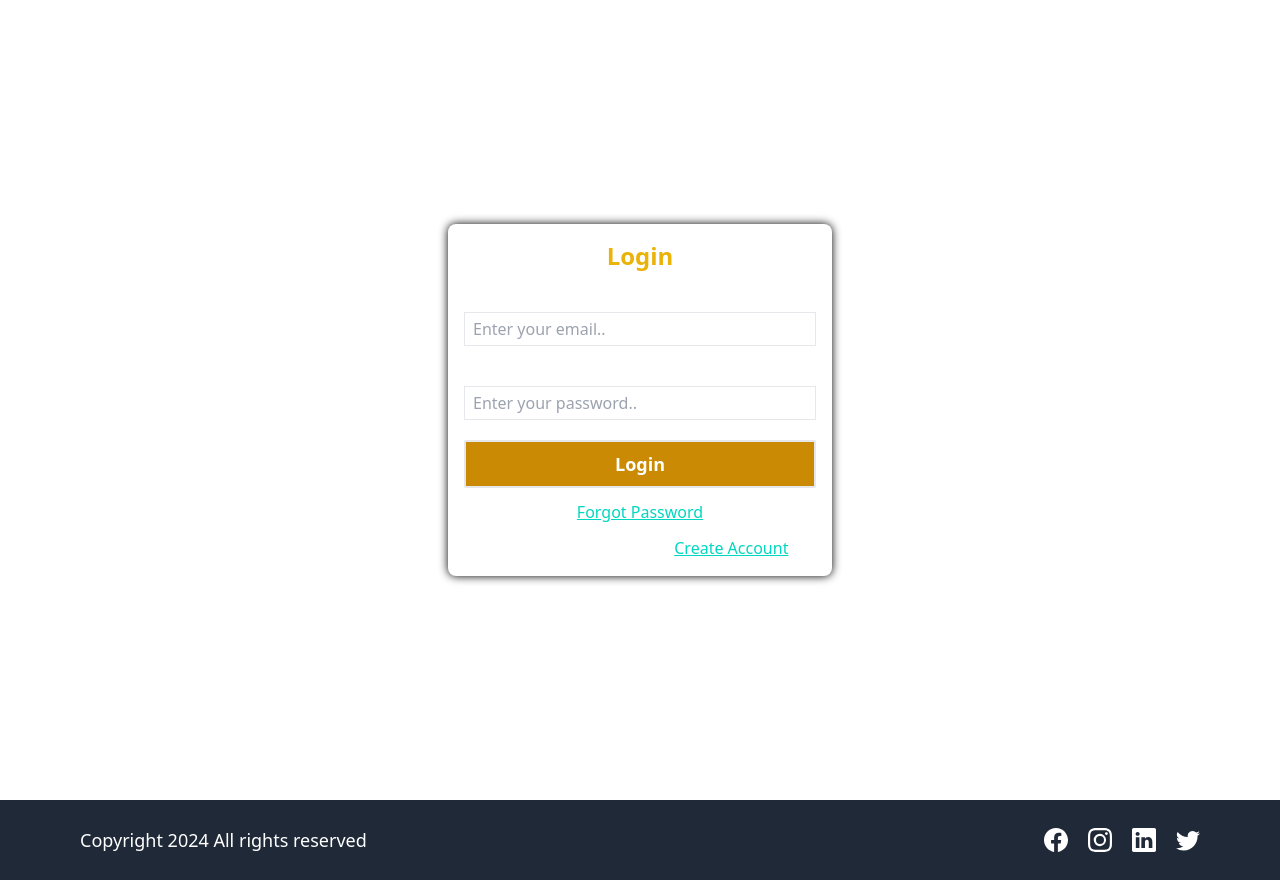
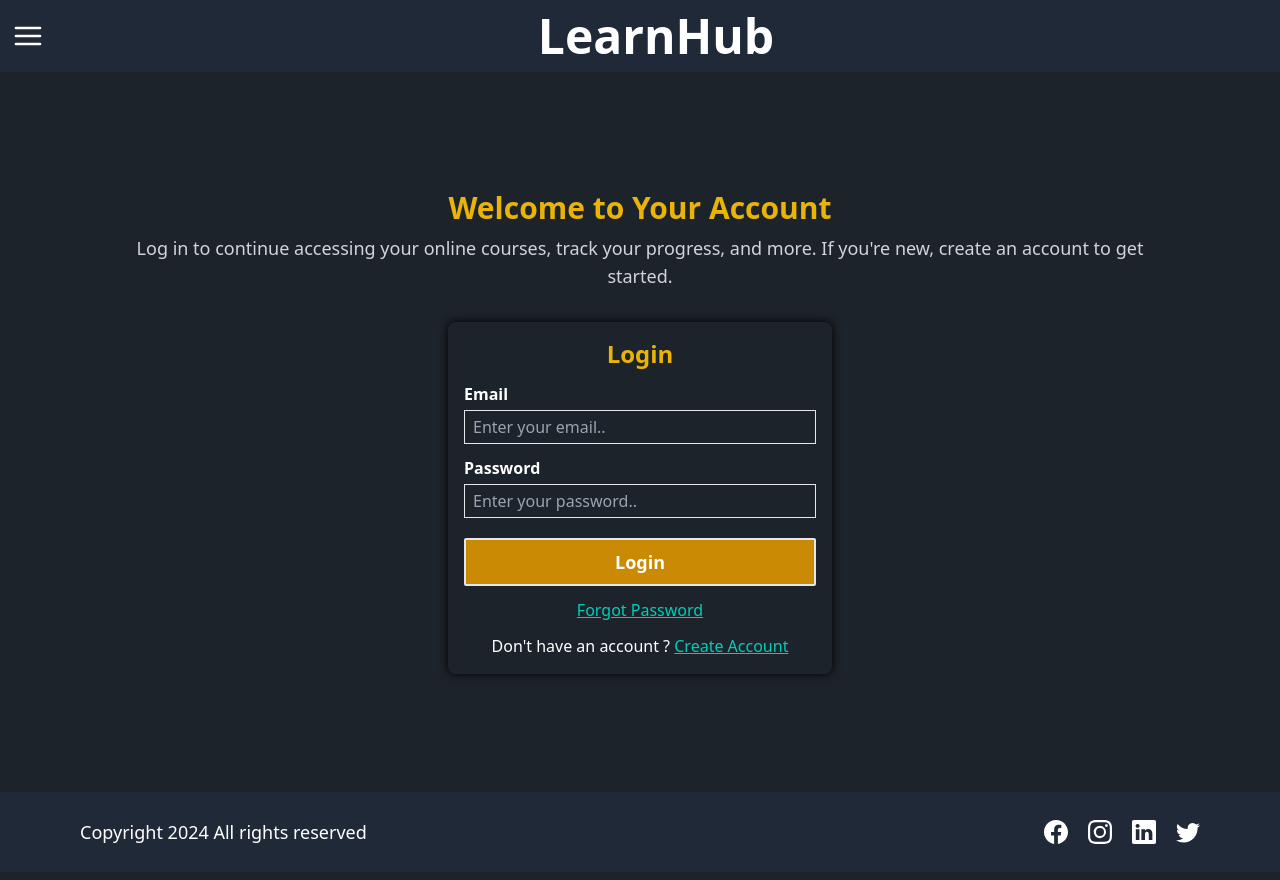
Before and after one commit to Roshan21p/LMS-Frontend, a React (Vite) app: page /auth/login in a window 1280 px wide. Built offline with nearby package versions, Linux system fonts and the light colour scheme; no server answers.

Commit message:
Added code changes

```diff
--- a/src/Layouts/HomeLayout.jsx
+++ b/src/Layouts/HomeLayout.jsx
@@ -59,15 +59,24 @@ const HomeLayout = ({ children }) => {
   };
 
   return (
-    <div className="min-h-[90vh]">
+    <div className="min-h-[90vh] w-full">
+      {/* Top Section with Hamburger and Title */}
+      <div className="flex justify-between items-center p-3 text-white bg-gray-800">
+        {/* Hamburger icon on the left */}
+        <label htmlFor="my-drawer" className="cursor-pointer">
+          <FiMenu onClick={changeWidth} size={32} className="font-bold text-white" />
+        </label>
+
+        {/* LearnHub Title (Centered) */}
+        <Link
+          to="/"
+          className="mx-auto text-3xl md:text-5xl font-bold text-center text-white hover:text-yellow-500"
+        >
+          LearnHub
+        </Link>
+      </div>
       <div className="drawer absolute left-0 z-50 w-fit">
         <input className="drawer-toggle" id="my-drawer" type="checkbox" />
-        <div className="drawer-content">
-          <label htmlFor="my-drawer" className="cursor-pointer relative">
-            <FiMenu onClick={changeWidth} size={'32px'} className="font-bold text-white m-4" />
-          </label>
-        </div>
-
         <div className="drawer-side w-0">
           <label htmlFor="my-drawer" className="drawer-overlay"></label>
           <ul className="menu p-4 w-48 h-[100%] sm:w-80 bg-base-200 text-base-content relative">
@@ -128,7 +137,6 @@ const HomeLayout = ({ children }) => {
           </ul>
         </div>
       </div>
-
       {children}
       <Footer />
     </div>
--- a/src/Pages/Auth/LoginPresentation.jsx
+++ b/src/Pages/Auth/LoginPresentation.jsx
@@ -5,7 +5,14 @@ import HomeLayout from '../../Layouts/HomeLayout';
 const LoginPresentation = ({ handleLogin, handleUserInput, loginData }) => {
   return (
     <HomeLayout>
-      <div className="flex overflow-x-auto items-center justify-center h-[100vh]">
+      <div className="flex flex-col items-center justify-center h-[90vh]">
+        <div className="text-center mb-8 w-full sm:w-[80%]">
+          <h1 className="text-3xl font-bold text-yellow-500">Welcome to Your Account</h1>
+          <p className="text-lg text-gray-300 mt-2">
+            Log in to continue accessing your online courses, track your progress, and more. If
+            you&apos;re new, create an account to get started.
+          </p>
+        </div>
         <form
           noValidate
           onSubmit={handleLogin}
--- a/src/Pages/Auth/SignupPresentation.jsx
+++ b/src/Pages/Auth/SignupPresentation.jsx
@@ -16,7 +16,7 @@ const SignupPresentation = ({
   const [showPassword, setShowPassword] = useState(false);
   return (
     <HomeLayout>
-      <div className="flex overflow-x-auto items-center justify-center h-[100vh]">
+      <div className="flex overflow-x-auto items-center justify-center h-[90vh]">
         <form
           noValidate
           onSubmit={createNewAccount}
--- a/src/Pages/ContactUs.jsx
+++ b/src/Pages/ContactUs.jsx
@@ -51,13 +51,20 @@ const ContactUs = () => {
   };
   return (
     <HomeLayout>
-      <div className="flex items-center justify-center h-[100vh]">
+      <div className="flex flex-col items-center justify-center min-h-[90vh]">
+        <div className="text-center mb-8 w-full sm:w-[22rem] ">
+          <h1 className="text-3xl font-bold text-yellow-500">Contact Us</h1>
+          <p className="text-lg text-gray-300 mt-2">
+            Have questions or need support? Fill out the form below, and we&apos;ll get back to you
+            as soon as possible.
+          </p>
+        </div>
         <form
           noValidate
           onSubmit={handleFormSubmit}
           className=" flex flex-col items-center justify-center gap-2 p-5 rounded-md text-white shadow-[0_0_10px_black] w-[20rem] sm:w-[22rem]"
         >
-          <h1 className="text-3xl font-semibold text-yellow-500">Contact Form</h1>
+          {/* <h1 className="text-3xl font-semibold text-yellow-500">Contact Form</h1> */}
           <div className="flex flex-col w-full gap-1">
             <label htmlFor="name" className="text-xl font-semibold">
               Name
--- a/src/Pages/HomePage.jsx
+++ b/src/Pages/HomePage.jsx
@@ -5,7 +5,6 @@ import { Link } from 'react-router-dom';
 import homePageMainImage from '../assets/Images/homePageMainImage.png';
 // Component imports
 import HomeLayout from '../Layouts/HomeLayout';
-
 const HomePage = () => {
   return (
     <HomeLayout>
--- a/src/Pages/Password/ChangePassword.jsx
+++ b/src/Pages/Password/ChangePassword.jsx
@@ -61,7 +61,7 @@ const ChangePassword = () => {
   return (
     <HomeLayout>
       {/* forget password container */}
-      <div className="flex items-center justify-center h-[100vh]">
+      <div className="flex items-center justify-center h-[90vh]">
         {/* forget password card */}
         <form
           noValidate
--- a/src/Pages/Password/ForgotPassword.jsx
+++ b/src/Pages/Password/ForgotPassword.jsx
@@ -35,7 +35,7 @@ const ForgotPassword = () => {
   return (
     <HomeLayout>
       {/* Forgot password container */}
-      <div className="flex items-center justify-center h-[100vh]">
+      <div className="flex items-center justify-center h-[90vh]">
         {/* Forgot password card*/}
         <form
           noValidate
--- a/src/Pages/Password/ResetPassword.jsx
+++ b/src/Pages/Password/ResetPassword.jsx
@@ -66,7 +66,7 @@ const ResetPassword = () => {
   return (
     <HomeLayout>
       {/* forget password container */}
-      <div onSubmit={handleFormSubmit} className="flex items-center justify-center h-[100vh]">
+      <div onSubmit={handleFormSubmit} className="flex items-center justify-center h-[90vh]">
         {/* forget password card */}
         <form className="flex flex-col justify-center gap-6 rounded-lg p-4 text-white w-[20rem] sm:w-[24rem] h-[24rem] shadow-[0_0_10px_black]">
           <h1 className="text-center text-2xl font-bold text-yellow-500">Reset Password</h1>
--- a/src/Pages/User/EditProfilePresentation.jsx
+++ b/src/Pages/User/EditProfilePresentation.jsx
@@ -13,7 +13,7 @@ const EditProfilePresentation = ({ onFormSumbit, handleInputChange, handleImageU
           onSubmit={onFormSumbit}
           className="flex flex-col justify-center gap-5 rounded-lg p-4 text-white w-[20rem] sm:w-[24rem] h-[30rem] shadow-[0_0_10px_black]"
         >
-          <h1 className="text-center text-2xl font-bold text-yellow-500">Edit Profile Page</h1>
+          <h1 className="text-center text-2xl font-bold text-yellow-500">Edit Profile</h1>
 
           <div className="relative w-40 m-auto">
             {/* input for image file */}
--- a/src/Pages/User/Profile.jsx
+++ b/src/Pages/User/Profile.jsx
@@ -22,6 +22,7 @@ const Profile = () => {
     <HomeLayout>
       <div className="min-h-[90vh] flex items-center justify-center">
         <div className="my-10 flex flex-col gap-4 rounded-lg p-4 text-white w-[20rem] sm:w-[24rem] shadow-[0_0_10px_black]">
+          <h1 className="font-bold text-center text-2xl text-yellow-500">My Profile</h1>
           <div className="relative w-40 m-auto">
             {/* Profile Image or Default Icon */}
             {userData?.avatar?.secure_url ? (
--- a/src/index.css
+++ b/src/index.css
@@ -3,7 +3,6 @@
 @tailwind utilities;
 
 body {
-  margin: auto;
-  max-width: 1440px;
+  margin: 0;
   position: relative;
 }
--- a/tailwind.config.js
+++ b/tailwind.config.js
@@ -9,5 +9,9 @@ export default {
       padding: '0' // Customize default button padding here
     }
   },
-  plugins: [daisyui, lineClamp]
+  plugins: [daisyui, lineClamp],
+  daisyui: {
+    themes: ['dark'], // Include both light and dark themes
+    darkTheme: 'dark' // Set "dark" as the default dark theme
+  }
 };
```
